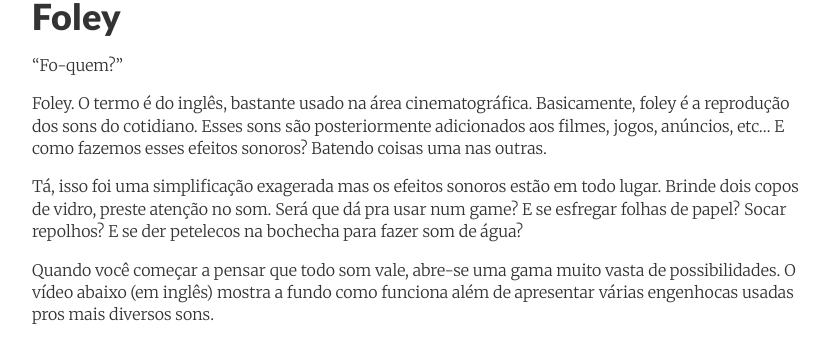
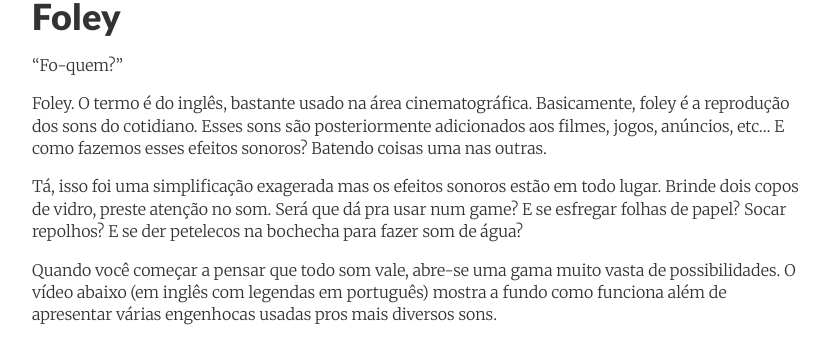
Before and after one commit to ThaisRobba/invrse-pt, a Jekyll site: the page built from _posts/2014-11-05-sound-effects.md, in a window 1280 px wide and 900 px high, scrolled down 1303 px, cut to the strip 0-338 px from the top of the window. Shown: the whole strip, without its empty margins (224-1054 px from the left). Built offline with Jekyll 4.4.1, drawn with Linux system fonts in a browser that asks for light colours; nearby versions of some CDN libraries; comment, search, counter and statistics services are not loaded.

Commit message:
vídeo legendado

```diff
--- a/_posts/2014-11-05-sound-effects.md
+++ b/_posts/2014-11-05-sound-effects.md
@@ -42,9 +42,9 @@
 
 Tá, isso foi uma simplificação exagerada mas os efeitos sonoros estão em todo lugar. Brinde dois copos de vidro, preste atenção no som. Será que dá pra usar num game? E se esfregar folhas de papel? Socar repolhos? E se der petelecos na bochecha para fazer som de água?
 
-Quando você começar a pensar que todo som vale, abre-se uma gama muito vasta de possibilidades. O vídeo abaixo (em inglês) mostra a fundo como funciona além de apresentar várias engenhocas usadas pros mais diversos sons.
+Quando você começar a pensar que todo som vale, abre-se uma gama muito vasta de possibilidades. O vídeo abaixo (em inglês com legendas em português) mostra a fundo como funciona além de apresentar várias engenhocas usadas pros mais diversos sons.
 
-<iframe width="100%" height="320" src="//www.youtube.com/embed/TSf8Er2gV_Q" frameborder="0" allowfullscreen></iframe>
+<iframe width="100%" height="320" src="//www.youtube.com/embed/0loaUFaredM" frameborder="0" allowfullscreen></iframe>
 <br>
 
 ###Audacity
```
